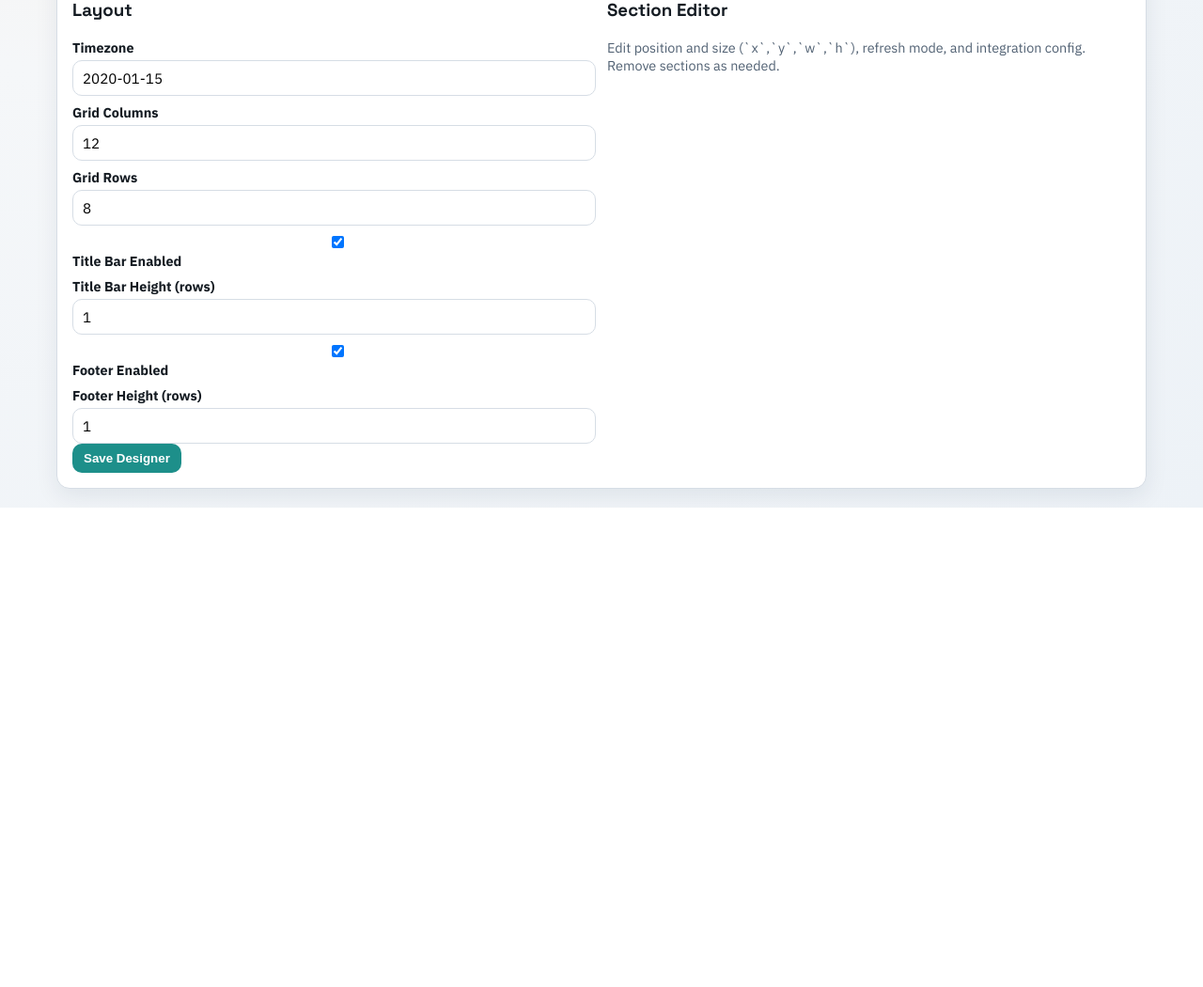
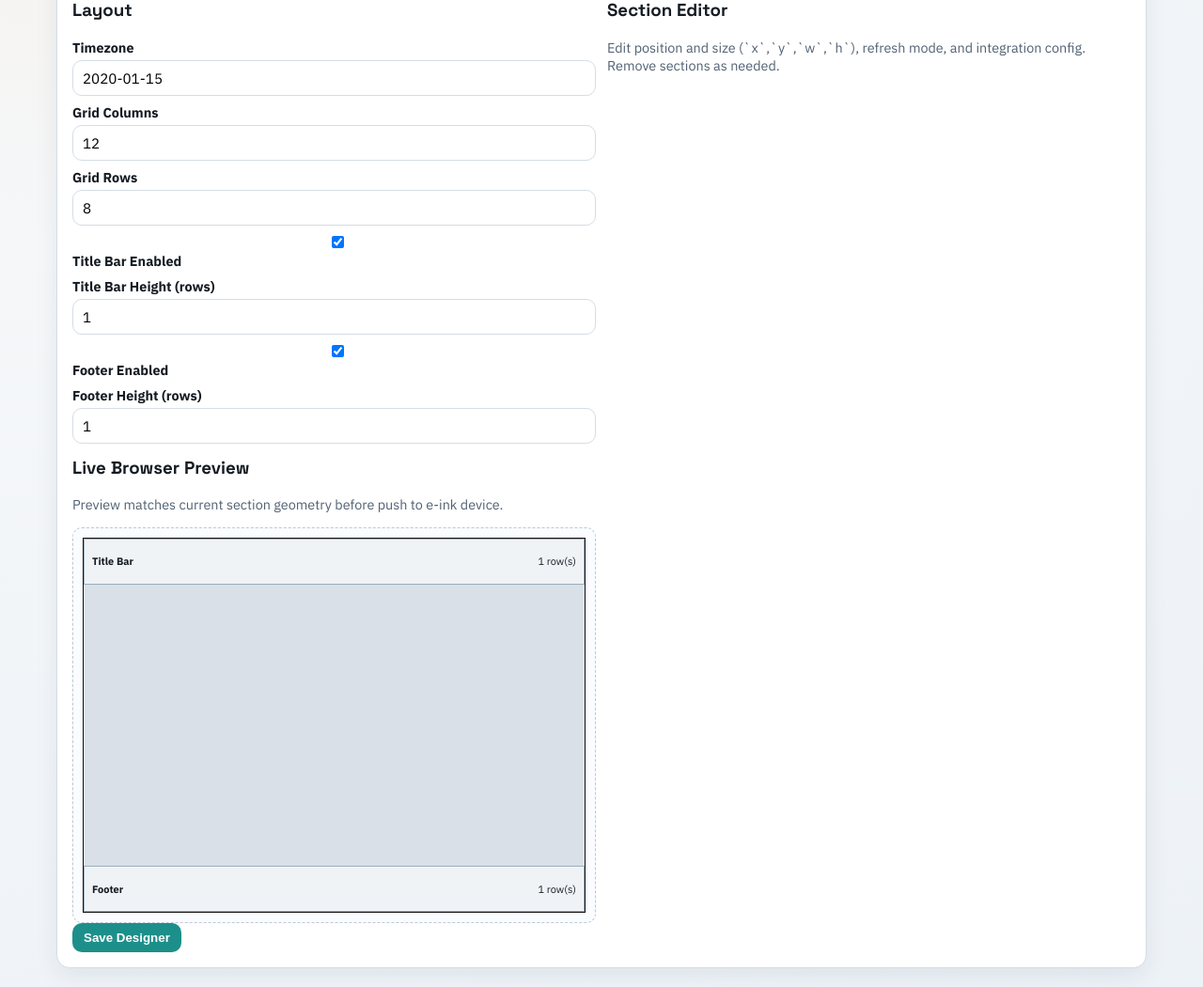
Before and after one commit to wags878/DashboardBuilder, a FastAPI app: page /designer in a window 1280 px wide. Shown: the part 679-1729 px from the top of the page at 94% size. Before the commit the page ends 1219 px from the top, so only its background shows below. Run offline with FastAPI, Linux system fonts and the light colour scheme; the visitor is signed in with stand-in values (Sample User, id 1); tables that the repository leaves empty hold one stand-in row (values such as "Sample post").

Commit message:
upload 3
upload 3

```diff
--- a/app/main.py
+++ b/app/main.py
@@ -66,13 +66,60 @@ def _render(request: Request, template_name: str, context: dict[str, Any]) -> HT
     return templates.TemplateResponse(template_name, base_context)
 
 
+def _normalized_layout(layout_candidate: dict[str, Any] | None) -> dict[str, Any]:
+    layout = json.loads(json.dumps(DEFAULT_LAYOUT))
+    if not isinstance(layout_candidate, dict):
+        return layout
+
+    orientation = layout_candidate.get("orientation")
+    if isinstance(orientation, str) and orientation.strip():
+        layout["orientation"] = orientation.strip().lower()
+
+    grid = layout_candidate.get("grid")
+    if isinstance(grid, dict):
+        cols = grid.get("columns")
+        rows = grid.get("rows")
+        if isinstance(cols, int):
+            layout["grid"]["columns"] = max(1, min(24, cols))
+        if isinstance(rows, int):
+            layout["grid"]["rows"] = max(1, min(24, rows))
+
+    size = layout_candidate.get("size")
+    if isinstance(size, dict):
+        width = size.get("width")
+        height = size.get("height")
+        if isinstance(width, int) and width > 0:
+            layout["size"]["width"] = width
+        if isinstance(height, int) and height > 0:
+            layout["size"]["height"] = height
+
+    regions = layout_candidate.get("regions")
+    if isinstance(regions, dict):
+        title = regions.get("title_bar")
+        footer = regions.get("footer")
+
+        if isinstance(title, dict):
+            if isinstance(title.get("enabled"), bool):
+                layout["regions"]["title_bar"]["enabled"] = title["enabled"]
+            if isinstance(title.get("height"), int):
+                layout["regions"]["title_bar"]["height"] = max(1, min(4, title["height"]))
+
+        if isinstance(footer, dict):
+            if isinstance(footer.get("enabled"), bool):
+                layout["regions"]["footer"]["enabled"] = footer["enabled"]
+            if isinstance(footer.get("height"), int):
+                layout["regions"]["footer"]["height"] = max(1, min(4, footer["height"]))
+
+    return layout
+
+
 def _default_layout_for_dashboard(dashboard: Dashboard, template: Template | None) -> dict[str, Any]:
     layout = (dashboard.refresh_defaults or {}).get("layout")
     if isinstance(layout, dict) and layout:
-        return layout
+        return _normalized_layout(layout)
     if template and isinstance(template.layout, dict) and template.layout:
-        return template.layout
-    return DEFAULT_LAYOUT
+        return _normalized_layout(template.layout)
+    return _normalized_layout(None)
 
 
 def _seed_defaults(session: Session) -> None:
--- a/app/templates/designer.html
+++ b/app/templates/designer.html
@@ -78,7 +78,14 @@
       <label><input type="checkbox" name="footer_enabled" {% if layout_config.regions.footer.enabled %}checked{% endif %}> Footer Enabled</label>
       <label>Footer Height (rows)</label>
       <input type="number" name="footer_height" min="1" max="4" value="{{ layout_config.regions.footer.height }}">
+
+      <h3 style="margin-top:14px">Live Browser Preview</h3>
+      <p class="muted">Preview matches current section geometry before push to e-ink device.</p>
+      <div style="max-width:700px; border:1px dashed #bcc8d5; border-radius:10px; padding:10px; background:#fafcff;">
+        <div id="preview-board" style="width:100%; aspect-ratio:600/448; border:1px solid #111; background:#fff;"></div>
+      </div>
     </div>
+
     <div>
       <h3>Section Editor</h3>
       <p class="muted">Edit position and size (`x`,`y`,`w`,`h`), refresh mode, and integration config. Remove sections as needed.</p>
@@ -93,12 +100,89 @@
   const weatherChoices = {{ weather_source_choices|tojson }};
   const newsChoices = {{ news_source_choices|tojson }};
   const widgetsInput = document.getElementById('widgets_json');
+  const layoutInputs = {
+    cols: document.querySelector('input[name="grid_columns"]'),
+    rows: document.querySelector('input[name="grid_rows"]'),
+    titleEnabled: document.querySelector('input[name="title_enabled"]'),
+    titleHeight: document.querySelector('input[name="title_height"]'),
+    footerEnabled: document.querySelector('input[name="footer_enabled"]'),
+    footerHeight: document.querySelector('input[name="footer_height"]')
+  };
+
   let widgets = [];
   try { widgets = JSON.parse(widgetsInput.value || '[]'); } catch (_) { widgets = []; }
 
   function sourceOptions(type, selected) {
     const list = type === 'weather' ? weatherChoices : (type === 'news' ? newsChoices : []);
+    if (!list.length) return '<option value="">(none)</option>';
     return list.map(s => `<option value="${s}" ${s===selected?'selected':''}>${s}</option>`).join('');
+  }
+
+  function widgetBadge(widget) {
+    const integ = widget.integration || {};
+    const cfg = integ.config || {};
+    if (widget.type === 'news') return `source: ${cfg.source || 'google'}`;
+    if (widget.type === 'weather') return `provider: ${integ.provider || 'openmeteo'}`;
+    if (widget.type === 'quote') return `source: ${cfg.source || 'zenquotes'}`;
+    if (widget.type === 'calendar') return `provider: ${integ.provider || 'google_calendar'}`;
+    return integ.provider ? `provider: ${integ.provider}` : 'custom section';
+  }
+
+  function renderPreview() {
+    const board = document.getElementById('preview-board');
+    const cols = Math.max(1, Number(layoutInputs.cols.value || 12));
+    const rows = Math.max(1, Number(layoutInputs.rows.value || 8));
+    const titleEnabled = !!layoutInputs.titleEnabled.checked;
+    const footerEnabled = !!layoutInputs.footerEnabled.checked;
+    const titleHeight = Math.max(1, Number(layoutInputs.titleHeight.value || 1));
+    const footerHeight = Math.max(1, Number(layoutInputs.footerHeight.value || 1));
+
+    board.innerHTML = '';
+    board.style.display = 'grid';
+    board.style.gridTemplateColumns = `repeat(${cols}, minmax(0, 1fr))`;
+    board.style.gridTemplateRows = `repeat(${rows}, minmax(0, 1fr))`;
+    board.style.gap = '1px';
+    board.style.background = '#d9e0e8';
+
+    const addRegion = (label, rowStart, rowSpan) => {
+      const el = document.createElement('div');
+      el.style.gridColumn = `1 / span ${cols}`;
+      el.style.gridRow = `${rowStart} / span ${rowSpan}`;
+      el.style.background = '#f0f3f6';
+      el.style.border = '1px solid #9cadbc';
+      el.style.display = 'flex';
+      el.style.alignItems = 'center';
+      el.style.justifyContent = 'space-between';
+      el.style.padding = '2px 8px';
+      el.style.fontSize = '11px';
+      el.innerHTML = `<strong>${label}</strong><span>${rowSpan} row(s)</span>`;
+      board.appendChild(el);
+    };
+
+    if (titleEnabled) addRegion('Title Bar', 1, Math.min(titleHeight, rows));
+    if (footerEnabled) {
+      const start = Math.max(1, rows - footerHeight + 1);
+      addRegion('Footer', start, Math.min(footerHeight, rows));
+    }
+
+    widgets.forEach((w, i) => {
+      const layout = w.layout || {};
+      const x = Math.max(0, Number(layout.x ?? 0));
+      const y = Math.max(0, Number(layout.y ?? 0));
+      const spanW = Math.max(1, Number(layout.w ?? 1));
+      const spanH = Math.max(1, Number(layout.h ?? 1));
+
+      const el = document.createElement('div');
+      el.style.gridColumn = `${Math.min(cols, x + 1)} / span ${Math.min(cols, spanW)}`;
+      el.style.gridRow = `${Math.min(rows, y + 1)} / span ${Math.min(rows, spanH)}`;
+      el.style.background = '#fff';
+      el.style.border = '1px solid #1a252f';
+      el.style.padding = '4px 6px';
+      el.style.fontSize = '11px';
+      el.style.overflow = 'hidden';
+      el.innerHTML = `<strong>${w.title || w.type || ('Section ' + (i + 1))}</strong><br><span>${widgetBadge(w)}</span>`;
+      board.appendChild(el);
+    });
   }
 
   function renderWidgets() {
@@ -145,7 +229,10 @@
 
     host.querySelectorAll('input,select').forEach(el => {
       el.addEventListener('change', () => applyField(el));
+      el.addEventListener('input', () => applyField(el));
     });
+
+    renderPreview();
   }
 
   function applyField(el) {
@@ -155,12 +242,14 @@
 
     if (key === 'id' || key === 'type' || key === 'title') {
       widgets[i][key] = el.value;
+      renderPreview();
       return;
     }
 
     if (key.startsWith('layout.')) {
       widgets[i].layout = widgets[i].layout || {};
       widgets[i].layout[key.split('.')[1]] = Number(el.value);
+      renderPreview();
       return;
     }
 
@@ -168,12 +257,14 @@
       widgets[i].refresh = widgets[i].refresh || {};
       const child = key.split('.')[1];
       widgets[i].refresh[child] = child === 'minutes' ? Number(el.value) : el.value;
+      renderPreview();
       return;
     }
 
     if (key === 'integration.provider') {
       widgets[i].integration = widgets[i].integration || {};
       widgets[i].integration.provider = el.value;
+      renderPreview();
       return;
     }
 
@@ -181,6 +272,7 @@
     widgets[i].integration.config = widgets[i].integration.config || {};
     if (key === 'integration.config.source') {
       widgets[i].integration.config.source = el.value;
+      renderPreview();
       return;
     }
     if (key === 'integration.config_json') {
@@ -188,6 +280,7 @@
         widgets[i].integration.config = JSON.parse(el.value || '{}');
       } catch {
       }
+      renderPreview();
     }
   }
 
@@ -200,6 +293,9 @@
     widgetsInput.value = JSON.stringify(widgets);
   }
 
+  [layoutInputs.cols, layoutInputs.rows, layoutInputs.titleEnabled, layoutInputs.titleHeight, layoutInputs.footerEnabled, layoutInputs.footerHeight]
+    .forEach(el => { if (el) { el.addEventListener('change', renderPreview); el.addEventListener('input', renderPreview); } });
+
   renderWidgets();
 </script>
 {% endif %}
```
